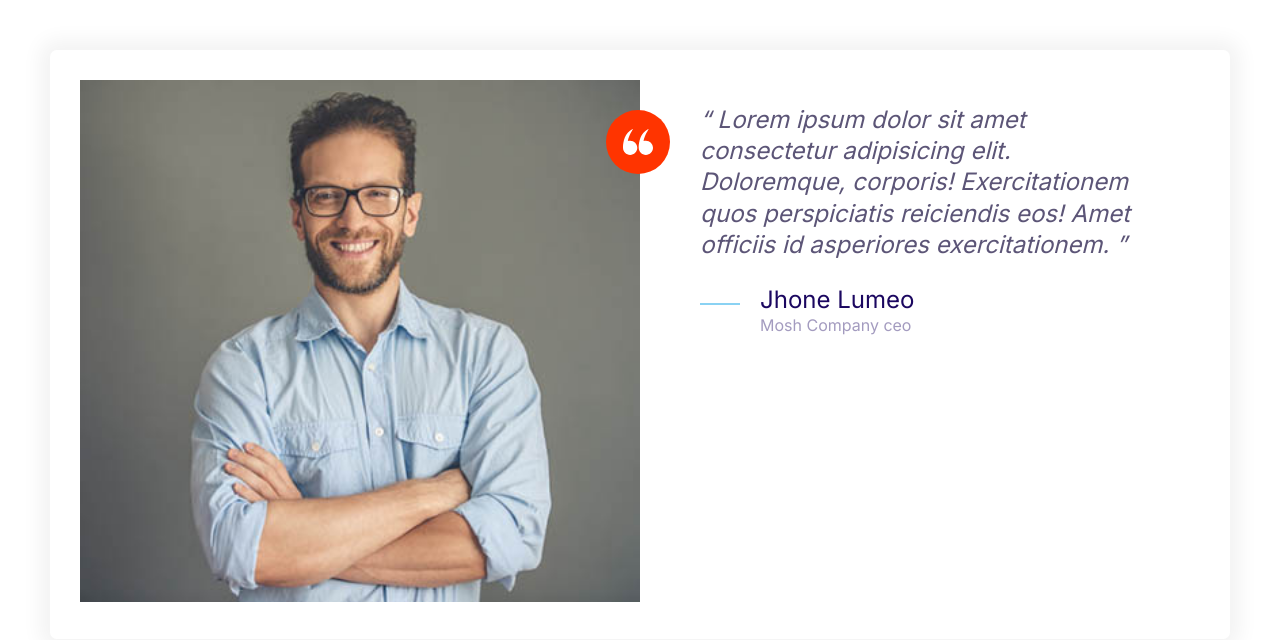
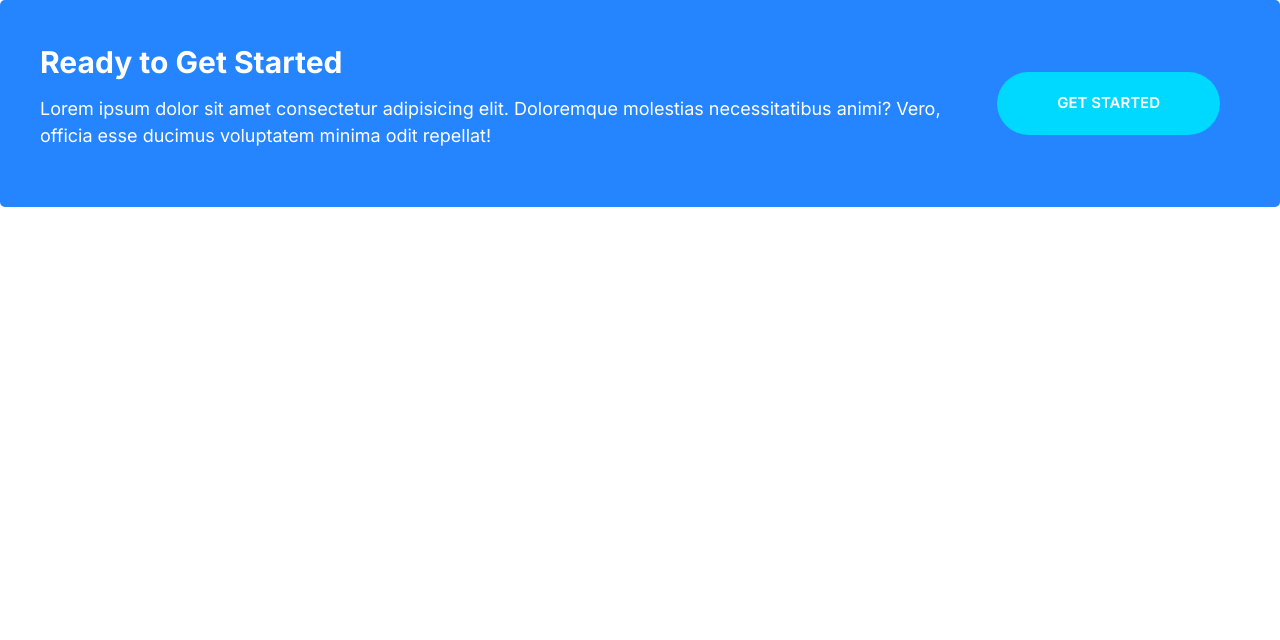
Before and after one commit to tylerthomashusemann/Fictional-Cloud-Hosting-Website-Called-Moshify.-, a plain HTML site: page index.html in a window 1280 px wide. Drawn offline with Linux system fonts and the light colour scheme.

Commit message:
Callouts

```diff
--- a/css/styles.css
+++ b/css/styles.css
@@ -246,6 +246,11 @@ a {
   color: #fff;
 }
 
+.btn--stretched {
+  padding-left: 6rem;
+  padding-right: 6rem;
+}
+
 .btn--block {
   width: 100%;
   display: inline-block;
@@ -492,3 +497,44 @@ a {
     margin-left: 6rem;
   }
 }
+
+/* Callouts */
+.callout {
+  padding: 4rem;
+  border-radius: 5px;
+}
+
+.callout--primary {
+  background: var(--color-primary);
+  color: #fff;
+}
+
+.callout__heading {
+  color: #fff;
+  margin-top: 0;
+  font-size: 3rem;
+}
+
+.callout .btn {
+  justify-self: center;
+  align-self: center;
+}
+
+.callout__content {
+  text-align: center;
+}
+
+@media screen and (min-width: 768px) {
+  .callout .grid--cols-2 {
+    grid-template-columns: 1fr auto;
+  }
+
+  .callout__content {
+    text-align: left;
+  }
+
+  .callout .btn {
+    justify-self: start;
+    margin: 0 2rem;
+  }
+}
--- a/index.html
+++ b/index.html
@@ -14,37 +14,18 @@
     <link rel="stylesheet" href="css/normalize.css" />
     <link rel="stylesheet" href="css/styles.css" />
   </head>
-  <body style="padding: 5rem">
-    <div class="card testimonial">
+  <body>
+    <div class="callout callout--primary">
       <div class="grid grid--cols-2">
-        <div class="testimonial__image">
-          <img src="images/testimonial.jpg" alt="A happy, smiling customer" />
-          <span class="icon-container icon-container--accent">
-            <svg class="icon icon--white icon--small">
-              <use xlink:href="images/sprite.svg#quotes"></use>
-            </svg>
-          </span>
+        <div class="callout__content">
+          <h2 class="callout__heading">Ready to Get Started</h2>
+          <p>
+            Lorem ipsum dolor sit amet consectetur adipisicing elit. Doloremque
+            molestias necessitatibus animi? Vero, officia esse ducimus
+            voluptatem minima odit repellat!
+          </p>
         </div>
-        <blockquote class="quote">
-          <p class="quote__text">
-            Lorem ipsum dolor sit amet consectetur adipisicing elit. Doloremque,
-            corporis! Exercitationem quos perspiciatis reiciendis eos! Amet
-            officiis id asperiores exercitationem.
-          </p>
-          <footer>
-            <div class="media">
-              <div class="media__image">
-                <svg class="icon icon--primary quote__line">
-                  <use xlink:href="images/sprite.svg#line"></use>
-                </svg>
-              </div>
-              <div class="media__body">
-                <h3 class="media__title quote__author">Jhone Lumeo</h3>
-                <p class="quote__organization">Mosh Company ceo</p>
-              </div>
-            </div>
-          </footer>
-        </blockquote>
+        <a href="#" class="btn btn--secondary btn--stretched">Get Started</a>
       </div>
     </div>
   </body>
```
Also changed, not shown: components/callouts.html (added, +13 -0 lines).
